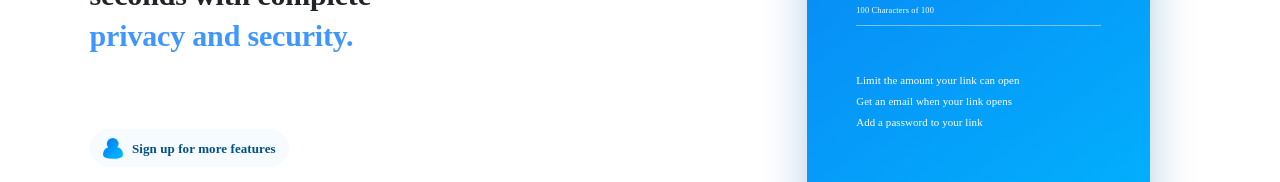
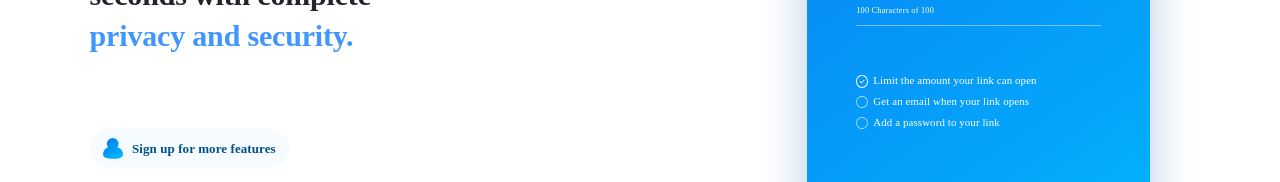
Before and after one commit to internxt/send, a React (Create React App) app: page / in a window 1280 px wide. Shown: the part 320-502 px from the top of the page. Built offline with nearby package versions, Linux system fonts and the light colour scheme; a web font is replaced by a local one.

Commit message:
Link settings component added

```diff
--- a/src/components/sendBox/LinkSettings.scss
+++ b/src/components/sendBox/LinkSettings.scss
@@ -98,3 +98,7 @@
         box-shadow: none;
     }
 }
+
+.__list_icon {
+    margin-right: 2%;
+}
--- a/src/components/sendBox/LinkSettings.tsx
+++ b/src/components/sendBox/LinkSettings.tsx
@@ -1,5 +1,7 @@
 import React from 'react';
 import './LinkSettings.scss';
+import checkCircle from './../../assets/img/check-circle-regular.svg';
+import circle from './../../assets/img/circle-regular.svg';
 
 class LinkSettings extends React.Component {
     render() {
@@ -20,9 +22,18 @@ class LinkSettings extends React.Component {
                 </div>
 
                 <div className="col-md-12 __link-settings-container-3">
-                    <span className="__link-settings-check-text">Limit the amount your link can open</span>
-                    <span className="__link-settings-check-text">Get an email when your link opens</span>
-                    <span className="__link-settings-check-text">Add a password to your link</span>
+                    <span className="__link-settings-check-text">
+                        <img src={checkCircle} className="__list_icon" alt="" style={{width: "5%"}}/>
+                        Limit the amount your link can open
+                    </span>
+                    <span className="__link-settings-check-text">
+                        <img src={circle} className="__list_icon" alt="" style={{width: "5%"}}/>
+                        Get an email when your link opens
+                    </span>
+                    <span className="__link-settings-check-text">
+                        <img src={circle} className="__list_icon" alt="" style={{width: "5%"}}/>
+                        Add a password to your link
+                    </span>
                 </div>
 
                 <div className="col-md-12 d-flex align-items-center __link-settings-container-4">
```
Also changed, not shown: src/assets/img/check-circle-regular.svg (added), src/assets/img/circle-regular.svg (added).
